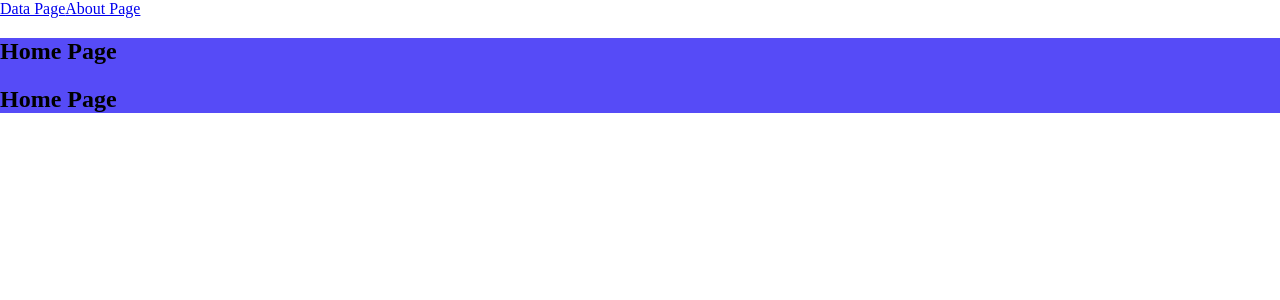
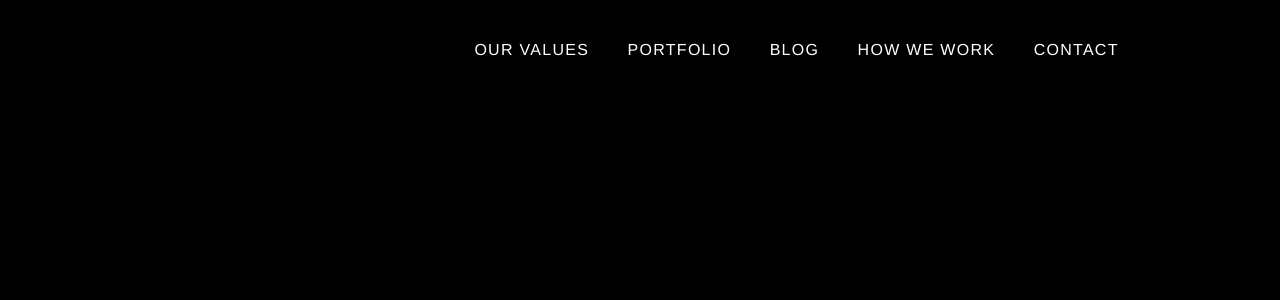
Before and after one commit to DmanCoder/bella, a React (Create React App) app: page / in a window 1280 px wide. Shown: the top 300 px of the page. Built offline with nearby package versions, Linux system fonts and the light colour scheme.

Commit message:
Setup desired nav menu

```diff
--- /dev/null
+++ b/src/components/TopNavigation/TopNavigation.js
@@ -0,0 +1,45 @@
+import React from "react";
+import { Link } from "react-router-dom";
+
+// Styles
+import "./TopNavigation.scss";
+
+const TopNavigation = () => {
+  return (
+    <React.Fragment>
+
+      {/* Main navigation menu */}
+      <nav className="nav">
+        <ul className="nav__list">
+          <li className="nav__list-item">
+            <a href="#0" className="nav__list-anchor">
+              Our Values
+            </a>
+          </li>
+          <li className="nav__list-item">
+            <a href="#0" className="nav__list-anchor">
+              Portfolio
+            </a>
+          </li>
+          <li className="nav__list-item">
+            <a href="#0" className="nav__list-anchor">
+              Blog
+            </a>
+          </li>
+          <li className="nav__list-item">
+            <a href="#0" className="nav__list-anchor animate-out">
+              How We Work
+            </a>
+          </li>
+          <li className="nav__list-item">
+            <a href="#0" className="nav__list-anchor">
+              Contact
+            </a>
+          </li>
+        </ul>
+      </nav>
+    </React.Fragment>
+  );
+};
+
+export default TopNavigation;
--- /dev/null
+++ b/src/components/TopNavigation/TopNavigation.scss
@@ -0,0 +1,53 @@
+@import "../../styles/abstracts/variables";
+
+.nav {
+  position: fixed;
+  top: 0;
+  right: $h-gutter + 3vw;
+  z-index: 3;
+
+  &__list {
+    list-style: none;
+    padding: 0;
+    margin: 0;
+    display: flex;
+  }
+
+  &__list-item {
+    padding: 0;
+    margin-right: 3vw;
+    height: $header-height;
+    display: flex;
+    align-items: center;
+  }
+
+  &__list-anchor {
+    color: $text-color;
+    text-decoration: none;
+    text-transform: uppercase;
+    letter-spacing: 0.1vw;
+    position: relative;
+    overflow: hidden;
+
+    &::after {
+      display: block;
+      content: "";
+      height: 2px;
+      background-color: $text-color;
+      position: absolute;
+      bottom: 0;
+      width: 100%;
+      transform: translateX(-101%);
+    }
+
+    &:hover::after {
+      transition: transform 0.3s $easing;
+      transform: translateX(0);
+    }
+
+    &.animate-out::after {
+      transition: transform 0.3s $easing;
+      transform: translateX(100%);
+    }
+  }
+}
--- a/src/pages/Home/Home.js
+++ b/src/pages/Home/Home.js
@@ -2,14 +2,7 @@
 import "./Home.scss";
 
 const Home = () => {
-  return (
-    <div className="home">
-      <div className="container">
-        <h2>Home Page</h2>
-        <h2>Home Page</h2>
-      </div>
-    </div>
-  );
+  return <div className="home"></div>;
 };
 
 export default Home;
--- a/src/pages/Home/Home.scss
+++ b/src/pages/Home/Home.scss
@@ -1,5 +1,4 @@
 @import "../../styles/abstracts/variables";
 
 .home {
-  background-color: $color__dominant;
 }
--- a/src/routes/root.js
+++ b/src/routes/root.js
@@ -1,17 +1,13 @@
-import { Link, Outlet } from "react-router-dom";
+import { Outlet } from "react-router-dom";
 
-// const Root = () => {
-//   return <Outlet />;
-// };
+// Components
+import TopNavigation from "../components/TopNavigation/TopNavigation";
+
 const Root = () => {
   return (
     <>
       {/* Add navigation bar here */}
-      <div>
-        <Link to="/data">Data Page</Link>
-        <Link to="/about">About Page</Link>
-        <br />
-      </div>
+      <TopNavigation />
 
       {/* Outlet - this renders sites */}
       <Outlet />
--- a/src/styles/abstracts/_variables.scss
+++ b/src/styles/abstracts/_variables.scss
@@ -1 +1,21 @@
-$color__dominant: #564bf7;
+$text-color: white;
+$text-dark-color: #202020;
+$header-height: 100px;
+$burger-width: 40px;
+$font-headings: Georgia, serif;
+
+$bcg-green: #acb7ae;
+$bcg-lightgreen: #a6b3b3;
+$bcg-lightbrown: #b0a7a4;
+$bcg-lightblue: #a3abb1;
+
+$bcg-loaderblue: #758a94;
+$bcg-loaderbluedark: #566c76;
+
+$loader-width: 27.36vw;
+$loader-height: 50vh;
+
+$v-spacing: 10vh;
+$h-gutter: 6.6vw;
+
+$easing: cubic-bezier(0.5, 0.7, 0.4, 1);
--- a/src/styles/base/_base.scss
+++ b/src/styles/base/_base.scss
@@ -0,0 +1,243 @@
+body {
+  font: 16px/1.7 "Source Sans Pro", Helvetica, Helvetica Neue, Arial, sans-serif;
+  background: black;
+  color: var(--text-dark-color);
+}
+
+/*! HTML5 Boilerplate v7.3.0 | MIT License | https://html5boilerplate.com/ */
+/* main.css 2.1.0 | MIT License | https://github.com/h5bp/main.css#readme */
+/*
+ * What follows is the result of much research on cross-browser styling.
+ * Credit left inline and big thanks to Nicolas Gallagher, Jonathan Neal,
+ * Kroc Camen, and the H5BP dev community and team.
+ */
+/* ==========================================================================
+   Base styles: opinionated defaults
+   ========================================================================== */
+html {
+  color: #222;
+  font-size: 1em;
+  line-height: 1.4;
+}
+
+/*
+   * Remove text-shadow in selection highlight:
+   * https://twitter.com/miketaylr/status/12228805301
+   *
+   * Vendor-prefixed and regular ::selection selectors cannot be combined:
+   * https://stackoverflow.com/a/16982510/7133471
+   *
+   * Customize the background color to match your design.
+   */
+::-moz-selection {
+  background: #b3d4fc;
+  text-shadow: none;
+}
+
+::selection {
+  background: #b3d4fc;
+  text-shadow: none;
+}
+
+/*
+   * A better looking default horizontal rule
+   */
+hr {
+  display: block;
+  height: 1px;
+  border: 0;
+  border-top: 1px solid #ccc;
+  margin: 1em 0;
+  padding: 0;
+}
+
+/*
+   * Remove the gap between audio, canvas, iframes,
+   * images, videos and the bottom of their containers:
+   * https://github.com/h5bp/html5-boilerplate/issues/440
+   */
+audio,
+canvas,
+iframe,
+img,
+svg,
+video {
+  vertical-align: middle;
+}
+
+/*
+   * Remove default fieldset styles.
+   */
+fieldset {
+  border: 0;
+  margin: 0;
+  padding: 0;
+}
+
+/*
+   * Allow only vertical resizing of textareas.
+   */
+textarea {
+  resize: vertical;
+}
+
+/* ==========================================================================
+     Author's custom styles
+     ========================================================================== */
+/* ==========================================================================
+     Helper classes
+     ========================================================================== */
+/*
+   * Hide visually and from screen readers
+   */
+.hidden,
+[hidden] {
+  display: none !important;
+}
+
+/*
+   * Hide only visually, but have it available for screen readers:
+   * https://snook.ca/archives/html_and_css/hiding-content-for-accessibility
+   *
+   * 1. For long content, line feeds are not interpreted as spaces and small width
+   *    causes content to wrap 1 word per line:
+   *    https://medium.com/@jessebeach/beware-smushed-off-screen-accessible-text-5952a4c2cbfe
+   */
+.sr-only {
+  border: 0;
+  clip: rect(0, 0, 0, 0);
+  height: 1px;
+  margin: -1px;
+  overflow: hidden;
+  padding: 0;
+  position: absolute;
+  white-space: nowrap;
+  width: 1px;
+  /* 1 */
+}
+
+/*
+   * Extends the .sr-only class to allow the element
+   * to be focusable when navigated to via the keyboard:
+   * https://www.drupal.org/node/897638
+   */
+.sr-only.focusable:active,
+.sr-only.focusable:focus {
+  clip: auto;
+  height: auto;
+  margin: 0;
+  overflow: visible;
+  position: static;
+  white-space: inherit;
+  width: auto;
+}
+
+/*
+   * Hide visually and from screen readers, but maintain layout
+   */
+.invisible {
+  visibility: hidden;
+}
+
+/*
+   * Clearfix: contain floats
+   *
+   * For modern browsers
+   * 1. The space content is one way to avoid an Opera bug when the
+   *    `contenteditable` attribute is included anywhere else in the document.
+   *    Otherwise it causes space to appear at the top and bottom of elements
+   *    that receive the `clearfix` class.
+   * 2. The use of `table` rather than `block` is only necessary if using
+   *    `:before` to contain the top-margins of child elements.
+   */
+.clearfix::before,
+.clearfix::after {
+  content: " ";
+  display: table;
+}
+
+.clearfix::after {
+  clear: both;
+}
+
+/* ==========================================================================
+     EXAMPLE Media Queries for Responsive Design.
+     These examples override the primary ('mobile first') styles.
+     Modify as content requires.
+     ========================================================================== */
+@media only screen and (min-width: 35em) {
+  /* Style adjustments for viewports that meet the condition */
+}
+
+@media print,
+  (-webkit-min-device-pixel-ratio: 1.25),
+  (min-resolution: 1.25dppx),
+  (min-resolution: 120dpi) {
+  /* Style adjustments for high resolution devices */
+}
+
+/* ==========================================================================
+     Print styles.
+     Inlined to avoid the additional HTTP request:
+     https://www.phpied.com/delay-loading-your-print-css/
+     ========================================================================== */
+@media print {
+  *,
+  *::before,
+  *::after {
+    background: #fff !important;
+    color: #000 !important;
+    /* Black prints faster */
+    -webkit-box-shadow: none !important;
+    box-shadow: none !important;
+    text-shadow: none !important;
+  }
+  a,
+  a:visited {
+    text-decoration: underline;
+  }
+  a[href]::after {
+    content: " (" attr(href) ")";
+  }
+  abbr[title]::after {
+    content: " (" attr(title) ")";
+  }
+  /*
+     * Don't show links that are fragment identifiers,
+     * or use the `javascript:` pseudo protocol
+     */
+  a[href^="#"]::after,
+  a[href^="javascript:"]::after {
+    content: "";
+  }
+  pre {
+    white-space: pre-wrap !important;
+  }
+  pre,
+  blockquote {
+    border: 1px solid #999;
+    page-break-inside: avoid;
+  }
+  /*
+     * Printing Tables:
+     * https://web.archive.org/web/20180815150934/http://css-discuss.incutio.com/wiki/Printing_Tables
+     */
+  thead {
+    display: table-header-group;
+  }
+  tr,
+  img {
+    page-break-inside: avoid;
+  }
+  p,
+  h2,
+  h3 {
+    orphans: 3;
+    widows: 3;
+  }
+  h2,
+  h3 {
+    page-break-after: avoid;
+  }
+}
+/*# sourceMappingURL=main.css.map */
--- a/src/styles/main.scss
+++ b/src/styles/main.scss
@@ -11,7 +11,7 @@
 /* ============================================
                         BASE
    ============================================ */
-@import "base/base", "base/typography", "base/normalize";
+@import "base/base", "base/normalize";
 
 /* ============================================
                         COMPONENTS
```
Also changed, not shown: src/styles/base/_typography.scss (deleted).
